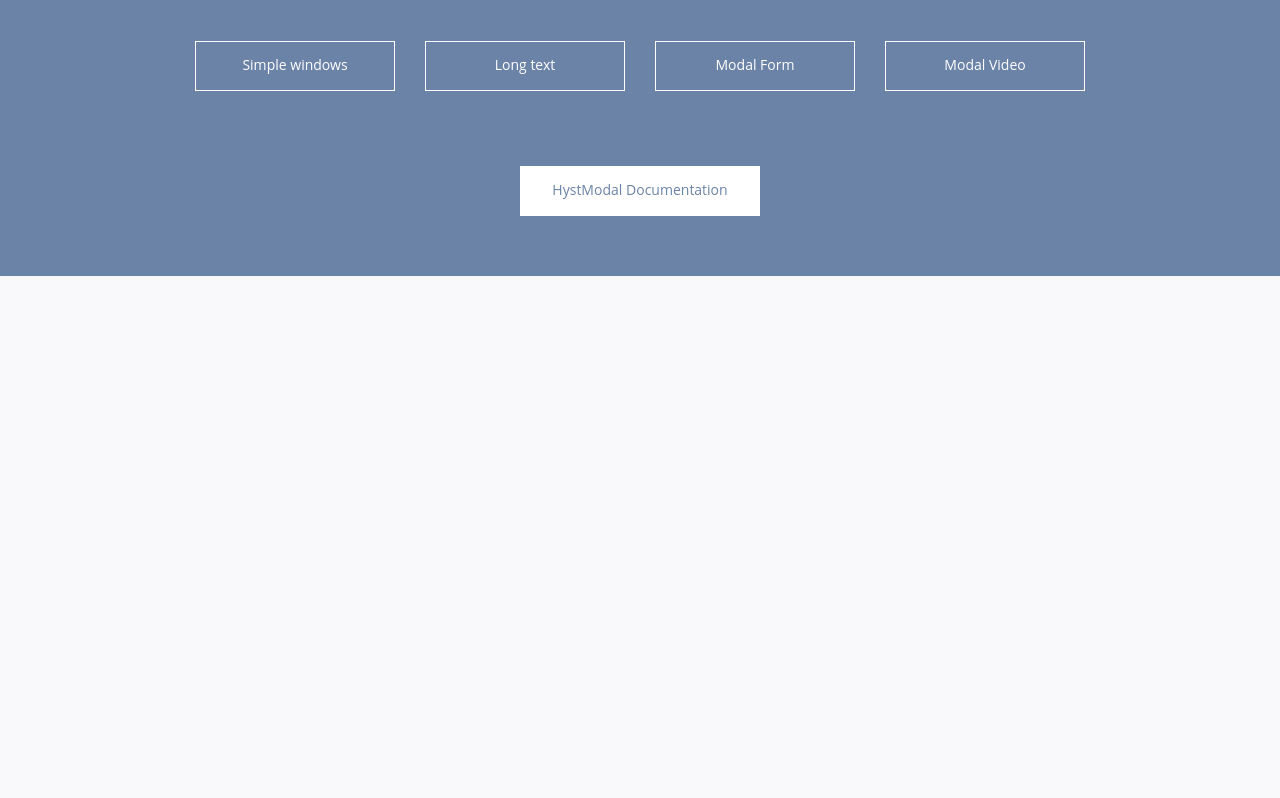
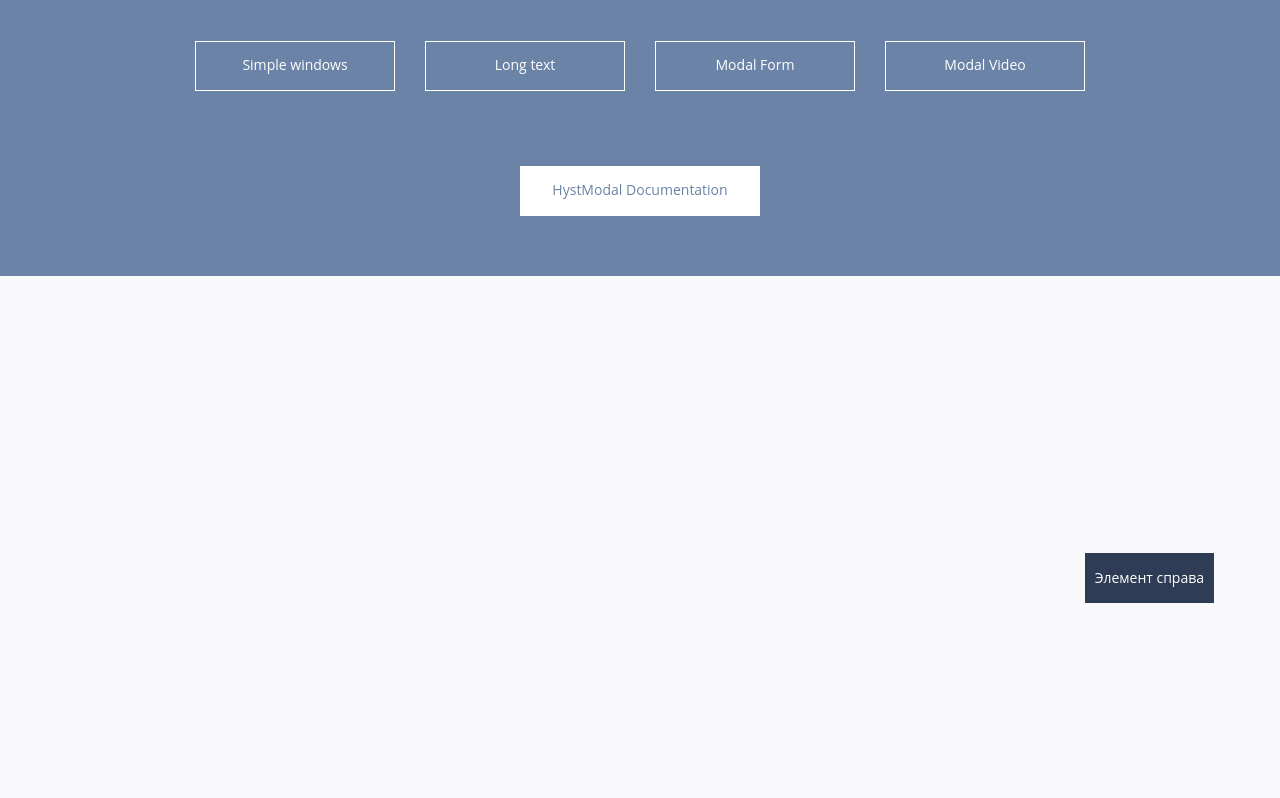
Before and after one commit to AddMoreScripts/hystModal, a website built with webpack: page demo/demo1.html in a window 1280 px wide. Shown: the part 167-965 px from the top of the page. Built offline with nearby package versions, Linux system fonts and the light colour scheme.

Commit message:
Update Demo. Add fixel elements

```diff
--- a/demo/demo1.html
+++ b/demo/demo1.html
@@ -26,6 +26,16 @@
             <a href="https://addmorescripts.github.io/hystModal/" class="button demobuttons demobuttons--min">HystModal Documentation</a>
         </div>
     </div>
+
+
+    <div class="fxied-el" data-hystfixed>
+        Пример фиксированного элемента на весь экран. Когда скролл пропадает - к элементу добавляется margin-right
+    </div>
+
+    <div class="fxied-el2" data-hystfixed>
+        Элемент справа
+    </div>
+
 
 
 
@@ -133,6 +143,7 @@
             // linkAttributeName: false,
             catchFocus: true,
             closeOnEsc: true,
+            backscroll: true,
             beforeOpen: function(modal){
                 console.log('Message before opening the modal');
                 console.log(modal); //modal window object
--- a/demo/demos.css
+++ b/demo/demos.css
@@ -353,3 +353,38 @@ button{
     height: 56px;
     font-weight: 500;
 }
+
+
+
+
+
+
+
+
+.fxied-el,
+.fxied-el2{
+    display: block;
+    position: fixed;
+    z-index: 9;
+    left: 0;
+    right: 0;
+    top: 0;
+    height: 30px;
+    display: flex;
+    flex-flow: row nowrap;
+    align-items: center;
+    justify-content: center;
+    background-color: #2E3C56;
+    color:#fff;
+    font-size: 14px;
+}
+.fxied-el2{
+    left: auto;
+    top:auto;
+    bottom: 30px;
+    width: auto;
+    padding: 10px;
+    text-align: center;
+    margin-right: 2rem;
+    right: 30px;
+}
```
